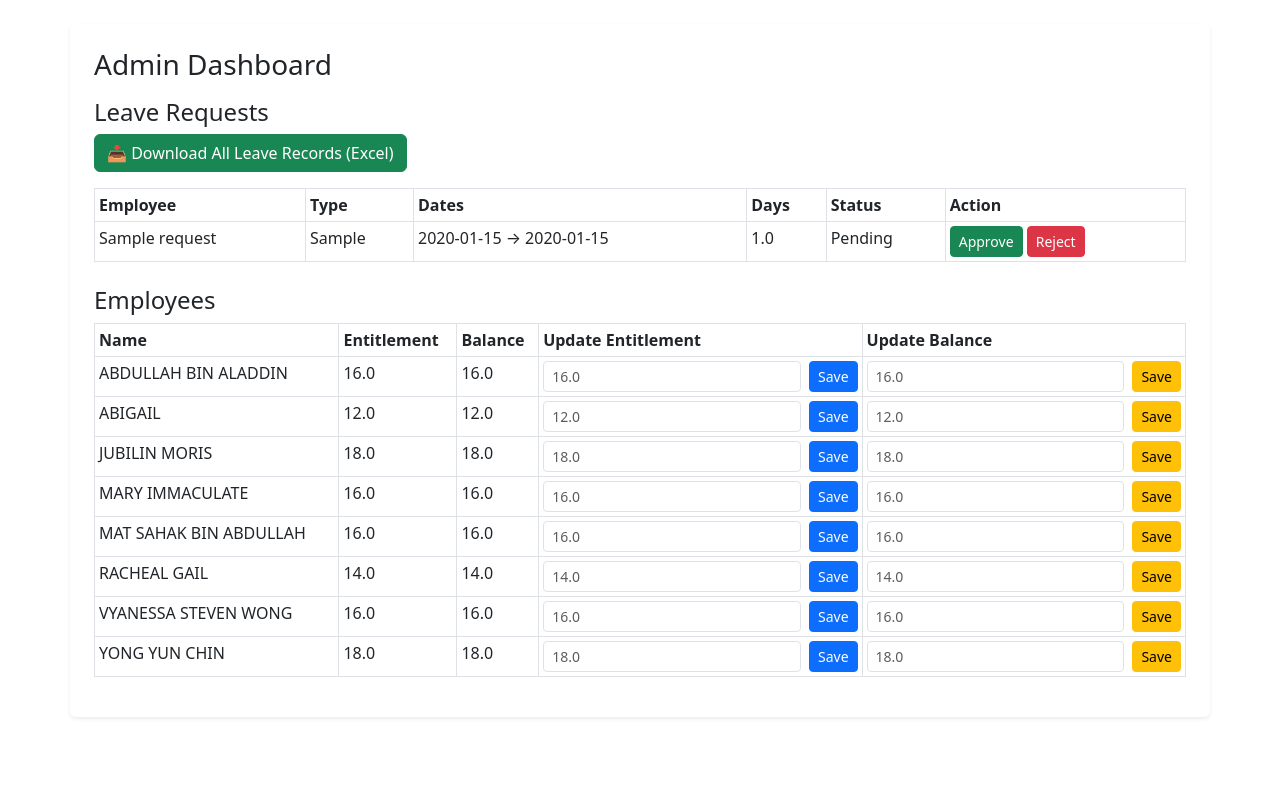
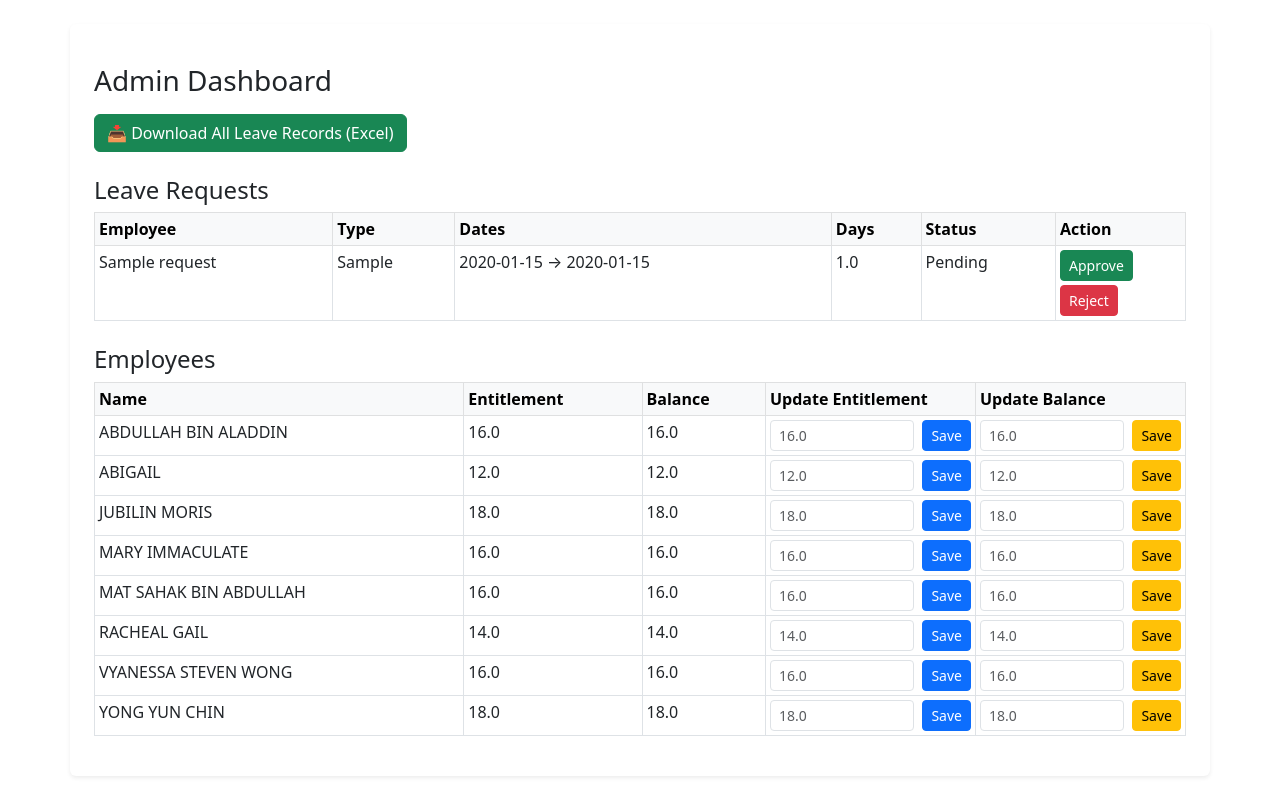
Before and after one commit to jesstanblues-ops/Leave-app3, a Flask app: page /admin in a window 1280 px wide. Shown: the part 72-864 px from the top of the page. Before the commit the page ends 790 px from the top, so only its background shows below. Run offline with Flask 3, Linux system fonts and the light colour scheme; the visitor is signed in with stand-in values (Sample User, id 1); data comes from the database, SQL or seed files in the repository; tables that the repository leaves empty hold one stand-in row (values such as "Sample post").

Commit message:
Update admin_dashboard.html

```diff
--- a/templates/admin_dashboard.html
+++ b/templates/admin_dashboard.html
@@ -1,13 +1,29 @@
 {% extends 'base.html' %}
 {% block content %}
-<h3>Admin Dashboard</h3>
-<h4 class="mt-3">Leave Requests</h4>
-<p>
-    <a href="/download_excel" class="btn btn-success">📥 Download All Leave Records (Excel)</a>
+
+<h3 class="mt-3">Admin Dashboard</h3>
+
+<!-- Download Records -->
+<p class="mt-3">
+    <a href="{{ url_for('download_excel') }}" class="btn btn-success">
+        📥 Download All Leave Records (Excel)
+    </a>
 </p>
 
+<!-- Leave Requests Table -->
+<h4 class="mt-4">Leave Requests</h4>
+
 <table class="table table-sm table-bordered">
-<thead><tr><th>Employee</th><th>Type</th><th>Dates</th><th>Days</th><th>Status</th><th>Action</th></tr></thead>
+    <thead class="table-light">
+        <tr>
+            <th>Employee</th>
+            <th>Type</th>
+            <th>Dates</th>
+            <th>Days</th>
+            <th>Status</th>
+            <th style="width:130px;">Action</th>
+        </tr>
+    </thead>
     <tbody>
     {% for l in leaves %}
         <tr>
@@ -16,37 +32,64 @@
             <td>{{ l.start_date }} → {{ l.end_date }}</td>
             <td>{{ l.days }}</td>
             <td>{{ l.status }}</td>
-  <td>{% if l.status=='Pending' %}<a class="btn btn-success btn-sm" href="/approve/{{ l.id }}">Approve</a> <a class="btn btn-danger btn-sm" href="/reject/{{ l.id }}">Reject</a>{% else %}-{% endif %}</td>
+            <td>
+                {% if l.status == 'Pending' %}
+                    <a href="/approve/{{ l.id }}" class="btn btn-success btn-sm">Approve</a>
+                    <a href="/reject/{{ l.id }}" class="btn btn-danger btn-sm mt-1">Reject</a>
+                {% else %}
+                    -
+                {% endif %}
+            </td>
         </tr>
     {% endfor %}
     </tbody>
 </table>
 
+<!-- Employees Table -->
 <h4 class="mt-4">Employees</h4>
+
 <table class="table table-sm table-bordered">
-<thead><tr><th>Name</th><th>Entitlement</th><th>Balance</th><th>Update Entitlement</th><th>Update Balance</th></tr></thead>
+    <thead class="table-light">
+        <tr>
+            <th>Name</th>
+            <th>Entitlement</th>
+            <th>Balance</th>
+            <th style="width:210px;">Update Entitlement</th>
+            <th style="width:210px;">Update Balance</th>
+        </tr>
+    </thead>
     <tbody>
     {% for e in employees %}
         <tr>
             <td>{{ e.name }}</td>
             <td>{{ e.entitlement }}</td>
             <td>{{ e.current_balance }}</td>
+
+            <!-- Update Entitlement -->
             <td>
                 <form method="post" action="/update_entitlement" class="d-flex">
                     <input type="hidden" name="name" value="{{ e.name }}">
-      <input name="entitlement" class="form-control form-control-sm me-2" placeholder="{{ e.entitlement }}" type="number" step="0.25">
+                    <input type="number" step="0.25" name="entitlement"
+                           class="form-control form-control-sm me-2"
+                           placeholder="{{ e.entitlement }}">
                     <button class="btn btn-primary btn-sm">Save</button>
                 </form>
             </td>
+
+            <!-- Update Balance -->
             <td>
                 <form method="post" action="/update_balance" class="d-flex">
                     <input type="hidden" name="name" value="{{ e.name }}">
-      <input name="balance" class="form-control form-control-sm me-2" placeholder="{{ e.current_balance }}" type="number" step="0.25">
+                    <input type="number" step="0.25" name="balance"
+                           class="form-control form-control-sm me-2"
+                           placeholder="{{ e.current_balance }}">
                     <button class="btn btn-warning btn-sm">Save</button>
                 </form>
             </td>
+
         </tr>
     {% endfor %}
     </tbody>
 </table>
+
 {% endblock %}
```
Lines whose indentation alone changed are shown as unchanged.
